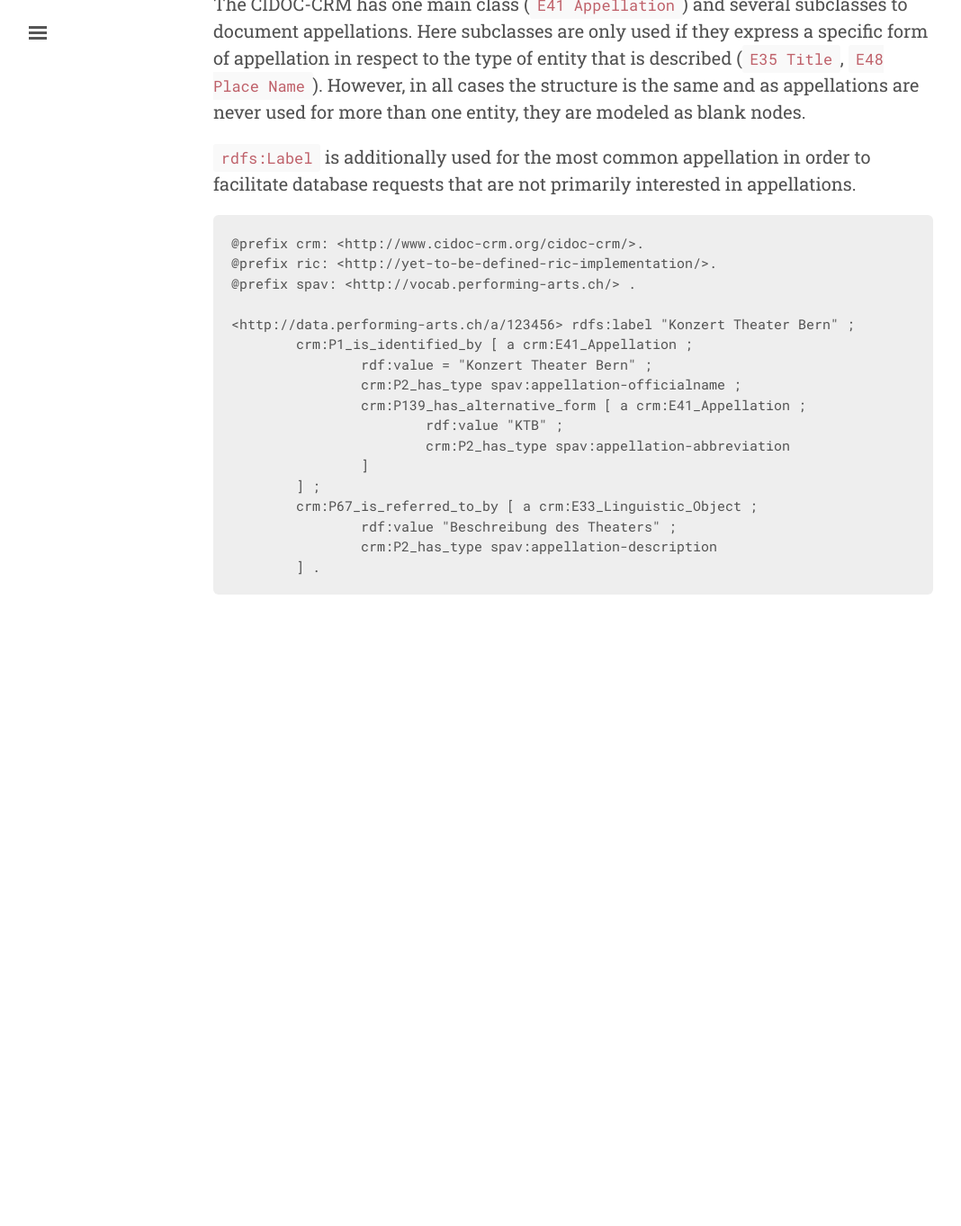
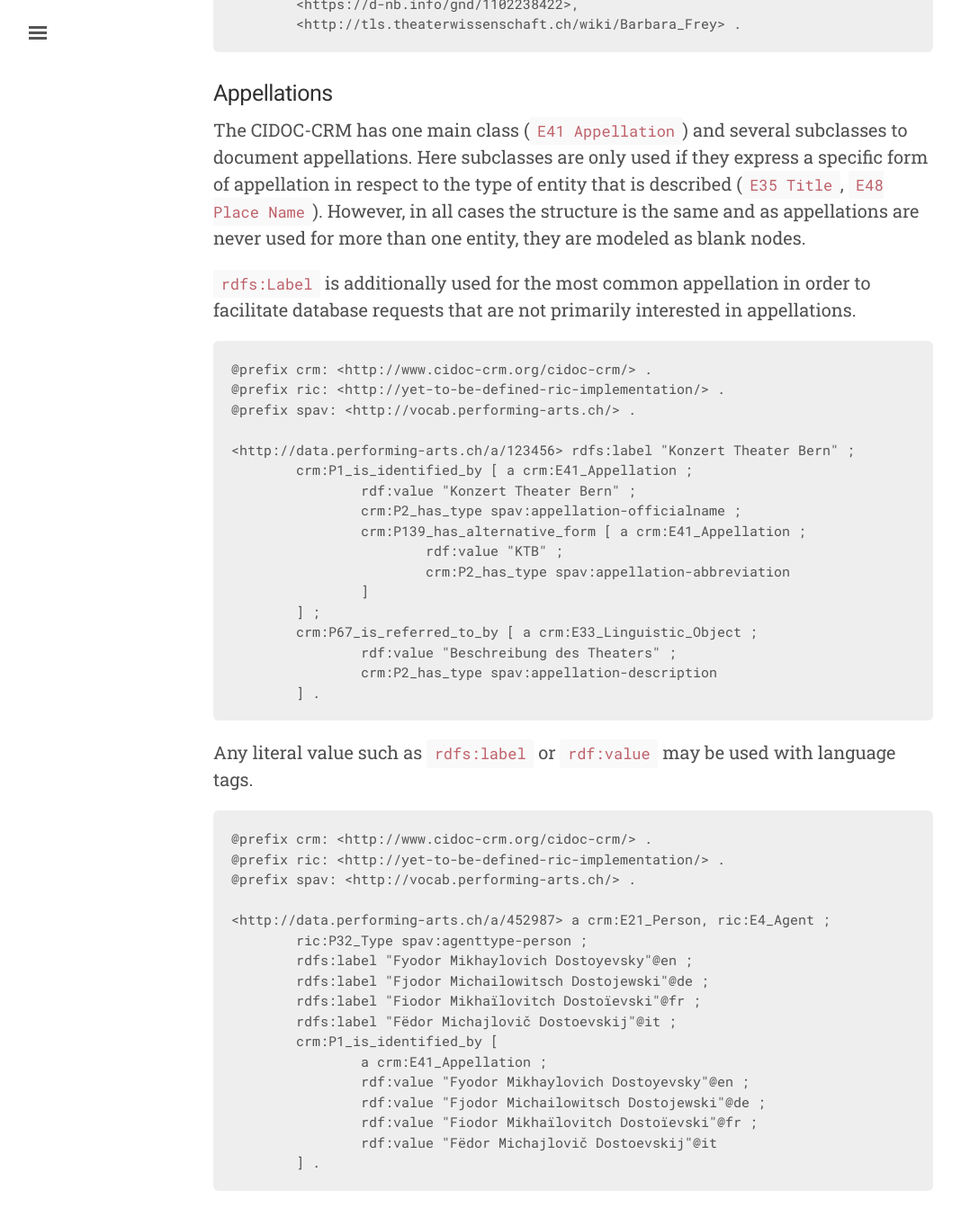
Before and after one commit to sapa/spa-specifications, a Jekyll site: the page built from identities.md, in a window 1280 px wide and 1400 px high, scrolled down 1766 px. Shown: the top 1363 px of the window at 90% size, without its empty margins (3-1071 px from the left). Built offline with Jekyll 4.4.1, drawn with Linux system fonts in a browser that asks for light colours; before the commit the page ends 2507 px from its top, so only the background shows below that; some of the changed text lies outside the part shown.

Commit message:
URIs for blank nodes, language tags

````diff
--- a/identities.md
+++ b/identities.md
@@ -10,8 +10,8 @@ Before any statements are made about an entity, it should be identified. Such id
 Standard classes as defined by CIDOC-CRM, FRBRoo and RiC are used. Own class-like categories from the [Swiss Performing Arts vocabulary](https://sapa.github.io/spa-vocabulary/) are attributed trough `crm:P2_has_type`. On both levels more that one classification can be used.
 
 ```ttl
-@prefix crm: <http://www.cidoc-crm.org/cidoc-crm/>.
-@prefix ric: <http://yet-to-be-defined-ric-implementation/>.
+@prefix crm: <http://www.cidoc-crm.org/cidoc-crm/> .
+@prefix ric: <http://yet-to-be-defined-ric-implementation/> .
 @prefix spav: <http://vocab.performing-arts.ch/> .
 
 <http://data.performing-arts.ch/a/123456> a crm:E40_Legal_Body, ric:E4_Agent ;
@@ -32,13 +32,13 @@ The primary identifier is the URI of a resource. URIs are structured according t
 * Places: `http://data.performing-arts.ch/p/<ID>`
 * Records: `http://data.performing-arts.ch/r/<ID>`
 
-<!-- TODO: Do the categories need separate prefixes or can the ids simply start with the category letter? a-id -->
+Entities that are only used once in regard to other instances (such as appellations or descriptions) are conceptually seen as blank nodes and in this specification are described as such. However, for technical reasons they are effectively rendered as URIs of specific category: `http://data.performing-arts.ch/x/<ID>`.
 
-Inventory numbers are stored according to CIDOC and RiC.
+Inventory numbers are stored according to CIDOC-CRM and RiC.
 
 ```ttl
-@prefix crm: <http://www.cidoc-crm.org/cidoc-crm/>.
-@prefix ric: <http://yet-to-be-defined-ric-implementation/>.
+@prefix crm: <http://www.cidoc-crm.org/cidoc-crm/> .
+@prefix ric: <http://yet-to-be-defined-ric-implementation/> .
 @prefix spav: <http://vocab.performing-arts.ch/> .
 
 <http://data.performing-arts.ch/o/123456> a crm:E24_Physical_Man-Made_Thing, ric:E1_Record ;
@@ -68,13 +68,13 @@ The CIDOC-CRM has one main class (`E41 Appellation`) and several subclasses to d
 `rdfs:Label` is additionally used for the most common appellation in order to facilitate database requests that are not primarily interested in appellations.
 
 ```ttl
-@prefix crm: <http://www.cidoc-crm.org/cidoc-crm/>.
-@prefix ric: <http://yet-to-be-defined-ric-implementation/>.
+@prefix crm: <http://www.cidoc-crm.org/cidoc-crm/> .
+@prefix ric: <http://yet-to-be-defined-ric-implementation/> .
 @prefix spav: <http://vocab.performing-arts.ch/> .
 
 <http://data.performing-arts.ch/a/123456> rdfs:label "Konzert Theater Bern" ;
 	crm:P1_is_identified_by [ a crm:E41_Appellation ;
-		rdf:value = "Konzert Theater Bern" ;
+		rdf:value "Konzert Theater Bern" ;
 		crm:P2_has_type spav:appellation-officialname ;
 		crm:P139_has_alternative_form [ a crm:E41_Appellation ;
 			rdf:value "KTB" ;
@@ -87,8 +87,26 @@ The CIDOC-CRM has one main class (`E41 Appellation`) and several subclasses to d
 	] .
 ```
 
-<!-- TODO: provide example with times -->
+Any literal value such as `rdfs:label` or `rdf:value` may be used with language tags.
 
-<!-- TODO: How to handle different languages? -->
+```ttl
+@prefix crm: <http://www.cidoc-crm.org/cidoc-crm/> .
+@prefix ric: <http://yet-to-be-defined-ric-implementation/> .
+@prefix spav: <http://vocab.performing-arts.ch/> .
+
+<http://data.performing-arts.ch/a/452987> a crm:E21_Person, ric:E4_Agent ;
+	ric:P32_Type spav:agenttype-person ;
+	rdfs:label "Fyodor Mikhaylovich Dostoyevsky"@en ;
+	rdfs:label "Fjodor Michailowitsch Dostojewski"@de ;
+	rdfs:label "Fiodor Mikhaïlovitch Dostoïevski"@fr ;
+	rdfs:label "Fëdor Michajlovič Dostoevskij"@it ;
+	crm:P1_is_identified_by [
+		a crm:E41_Appellation ;
+		rdf:value "Fyodor Mikhaylovich Dostoyevsky"@en ;
+		rdf:value "Fjodor Michailowitsch Dostojewski"@de ;
+		rdf:value "Fiodor Mikhaïlovitch Dostoïevski"@fr ;
+		rdf:value "Fëdor Michajlovič Dostoevskij"@it
+	] .
+```
 
 <!-- TODO: Other examples, e.g. for work titles? -->
````
Also changed, not shown: actors.md (+4 -4 lines), places.md (+2 -4 lines), time.md (+2 -2 lines).
